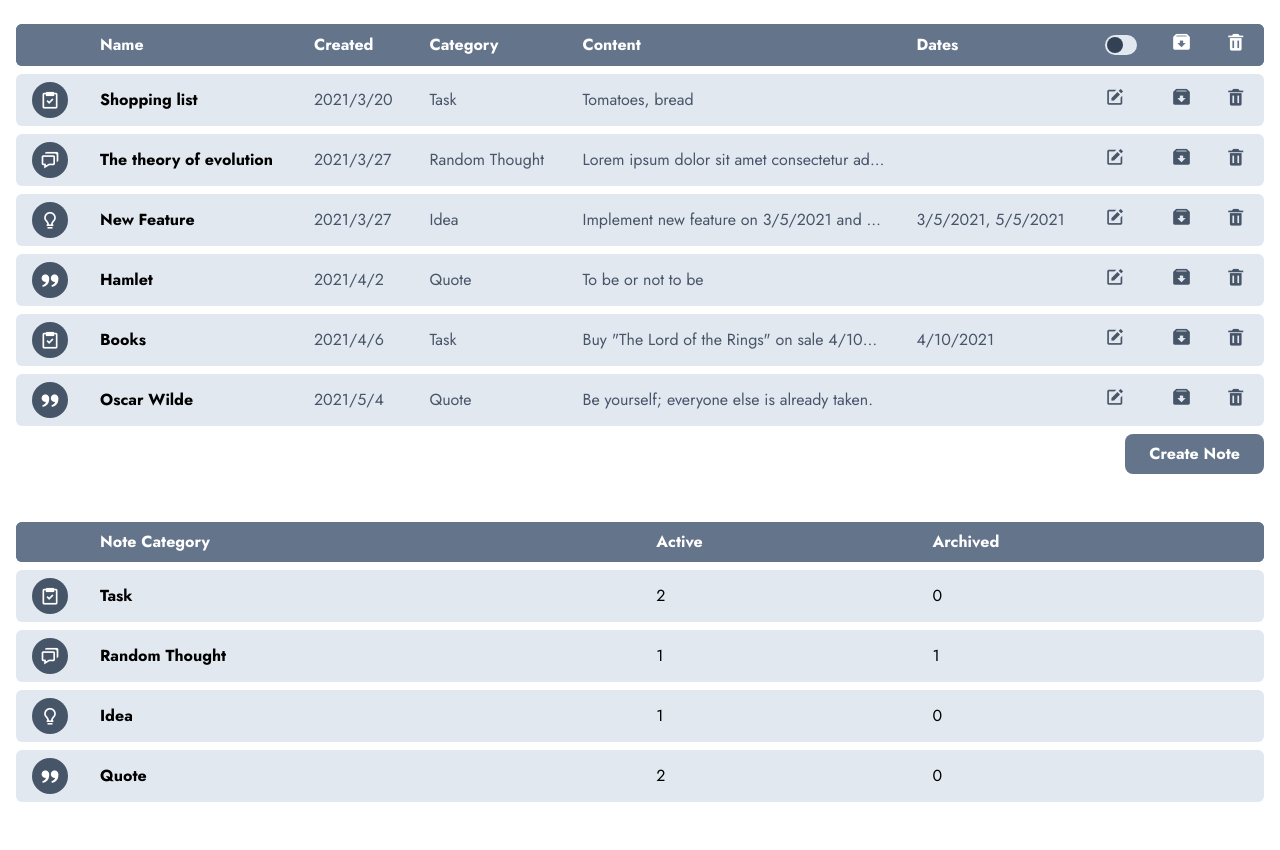
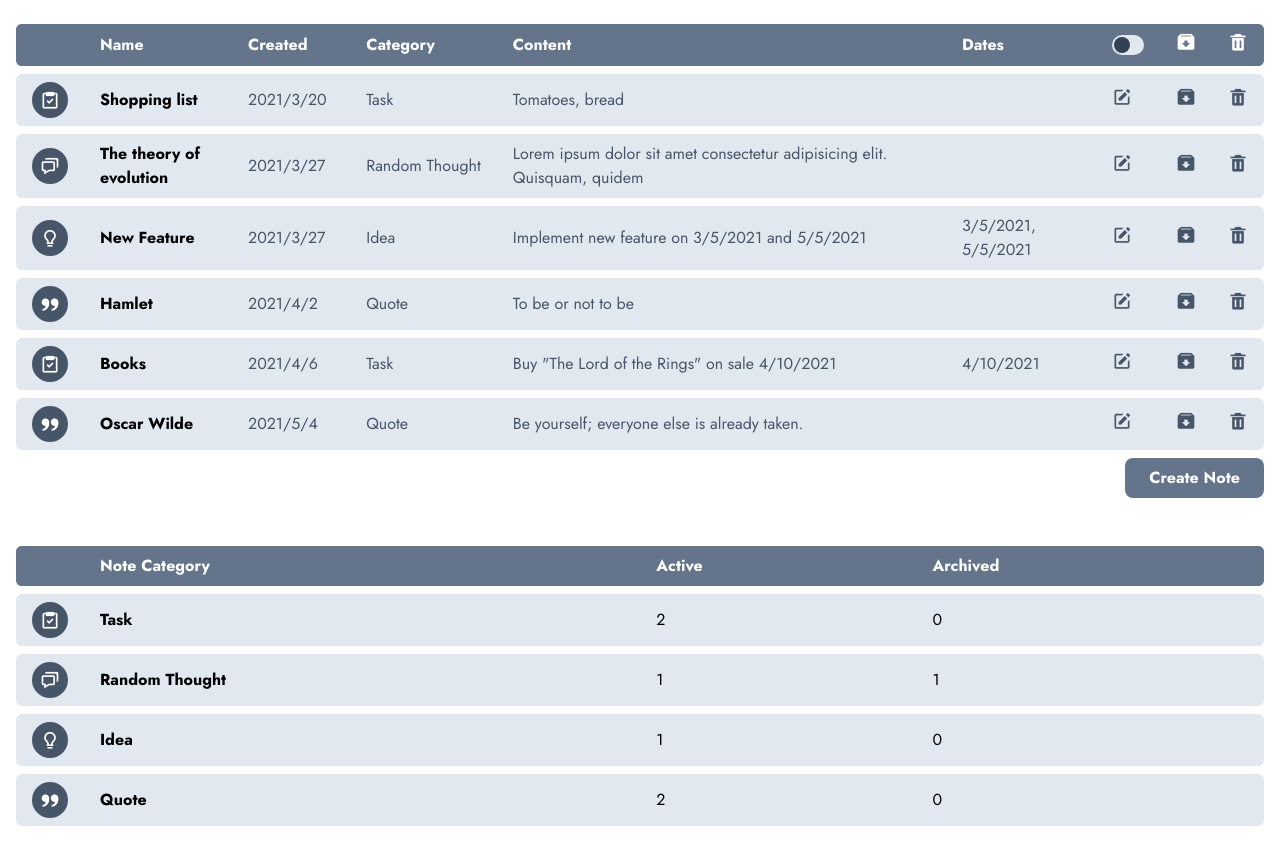
Before and after one commit to inlumio/task-app, a website built with Vite: page index.html in a window 1280 px wide. Before the commit the page ends 826 px from the top, so only its background shows below. Built offline with nearby package versions, Linux system fonts and the light colour scheme.

Commit message:
fix table jiggling by setting the col widths in colgroup

```diff
--- a/index.html
+++ b/index.html
@@ -20,18 +20,29 @@
 		<main class="max-w-7xl mx-auto p-4">
 			<section class="mb-10">
 				<table class="w-full note-table">
+					<colgroup>
+						<col span="1" style="width: max-content" />
+						<col span="1" style="width: 15%" />
+						<col span="1" style="width: 10%" />
+						<col span="1" style="width: 15%" />
+						<col span="1" style="min-width: 0; width: 100%" />
+						<col span="1" style="min-width: 150px" />
+						<col span="1" style="width: min-content" />
+						<col span="1" style="width: min-content" />
+						<col span="1" style="width: min-content" />
+					</colgroup>
 					<thead class="bg-slate-500">
 						<tr class="text-start">
-							<th
-								class="px-4 py-2 bg-slate-500 text-transparent w-4 select-none"
-							>
+							<th class="px-4 py-2 bg-slate-500 text-transparent select-none">
 								Icon
 							</th>
-							<th class="px-4 py-2 bg-slate-500 text-white">Name</th>
-							<th class="px-4 py-2 bg-slate-500 text-white">Created</th>
-							<th class="px-4 py-2 bg-slate-500 text-white">Category</th>
-							<th class="px-4 py-2 bg-slate-500 text-white">Content</th>
-							<th class="px-4 py-2 bg-slate-500 text-white">Dates</th>
+							<th class="px-4 py-2 bg-slate-500 text-white min-w-0">Name</th>
+							<th class="px-4 py-2 bg-slate-500 text-white min-w-0">Created</th>
+							<th class="px-4 py-2 bg-slate-500 text-white min-w-0">
+								Category
+							</th>
+							<th class="px-4 py-2 bg-slate-500 text-white min-w-0">Content</th>
+							<th class="px-4 py-2 bg-slate-500 text-white min-w-0">Dates</th>
 							<th class="px-4 py-2 bg-slate-500 text-white">
 								<label title="Show archived" class="toggle cursor-pointer">
 									<input type="checkbox" name="" id="show-archived" />
--- a/src/js/ui/tables.js
+++ b/src/js/ui/tables.js
@@ -50,12 +50,12 @@ const renderNotes = (notes) => {
 	notes.forEach((note) => {
 		notesTableBody.innerHTML += `
 		<tr data-note-id="${note.id}">
-							<td class="px-4 py-2 bg-slate-200">
+							<td class="px-4 py-2 bg-slate-200 w-10">
 								<div class="rounded-full p-2 bg-slate-600 inline-flex">
 									<i class="${Icons[note.category]} text-white"></i>
 								</div>
 							</td>
-							<td class="px-4 py-2 bg-slate-200 text-black font-bold truncate">
+							<td class="px-4 py-2 bg-slate-200 text-black font-bold">
 								${note.name}
 							</td>
 							<td
@@ -64,12 +64,12 @@ const renderNotes = (notes) => {
 							${note.created}
 							</td>
 							<td
-								class="px-4 py-2 bg-slate-200 text-slate-600 font-normal truncate"
+								class="px-4 py-2 bg-slate-200 text-slate-600 font-normal"
 							>
 							${note.category}
 							</td>
 							<td
-							class="px-4 py-2 bg-slate-200 text-slate-600 font-normal truncate max-w-xs"
+							class="px-4 py-2 bg-slate-200 text-slate-600 font-normal "
 							>
 								${note.content}
 							</td>
```
